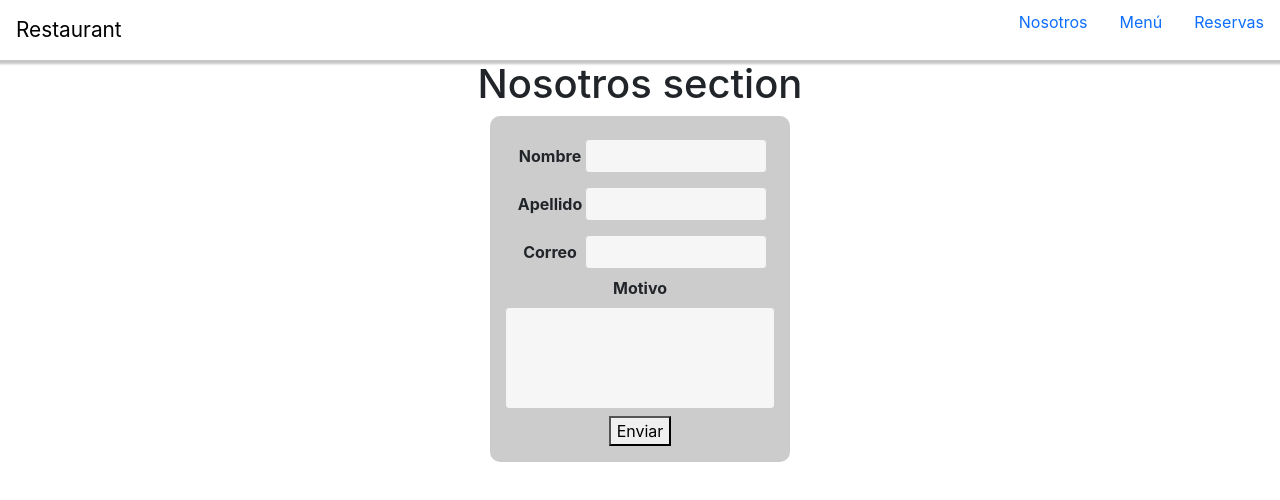
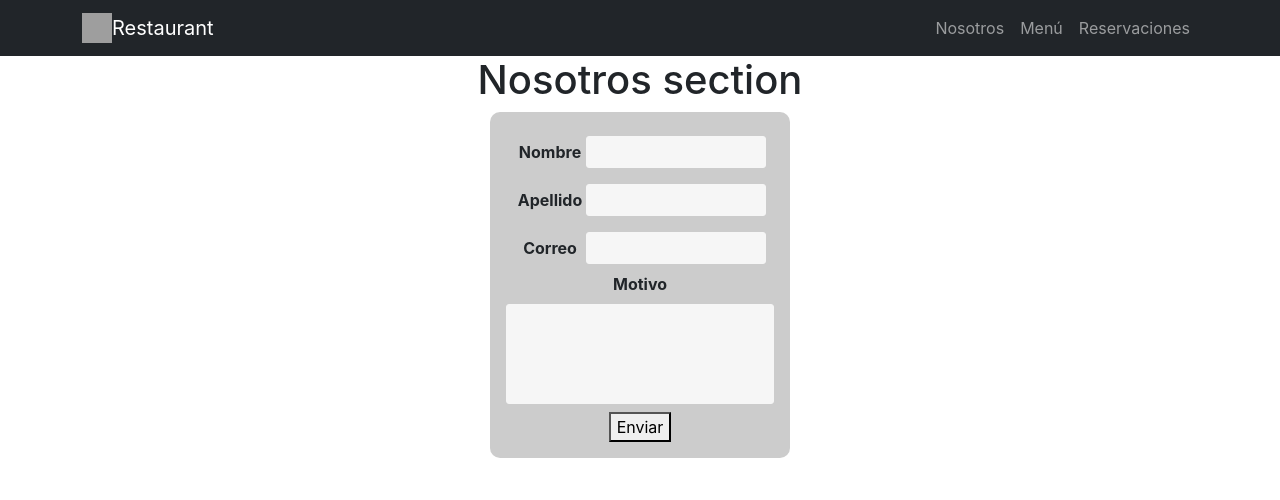
Before and after one commit to YeisonKirax/udd-proyecto-04, a React (Create React App) app: page / in a window 1280 px wide. Shown: the top 500 px of the page. Built offline with nearby package versions, Linux system fonts and the light colour scheme; grey boxes are pictures that could not be loaded.

Commit message:
barra de navegación mejorada con bootstrap

```diff
--- a/src/components/Navbar/Navbar.js
+++ b/src/components/Navbar/Navbar.js
@@ -1,46 +1,25 @@
-import React, { useState } from 'react';
+import React from 'react';
+import { Container, Nav, Navbar } from 'react-bootstrap';
 import './navbar.css';
-export default function Navbar() {
-  const [ isNavExpanded, setIsNavExpanded ] = useState( false )
+export default function NavbarCustom() {
+  return (
+    <Navbar bg="dark" variant='dark' expand="lg">
+      <Container>
+        <Navbar.Brand href="/about-us">
+          <img src='https://react-bootstrap.github.io/logo.svg' width="30" height="30" className="d-inline-block align-top"
+            alt="React Bootstrap logo"></img>
+          Restaurant
+        </Navbar.Brand>
+        <Navbar.Toggle aria-controls="basic-navbar-nav"></Navbar.Toggle>
+        <Navbar.Collapse id='basic-navbar-nav'>
+          <Nav className="me-auto">
+            <Nav.Link href='/about-us'>Nosotros</Nav.Link>
+            <Nav.Link href='/menu'>Menú</Nav.Link>
+            <Nav.Link href='/reservations'>Reservaciones</Nav.Link>
+          </Nav>
+        </Navbar.Collapse>
+      </Container>
 
-  return (
-    <nav className="navigation">
-      <a href="/" className="brand-name">
-        Restaurant
-      </a>
-      <button className="hamburger" onClick={ () => {
-        setIsNavExpanded( !isNavExpanded );
-      } }>
-        {/* icon from heroicons.com */ }
-        <svg
-          xmlns="http://www.w3.org/2000/svg"
-          className="h-5 w-5"
-          viewBox="0 0 20 20"
-          fill="white"
-        >
-          <path
-            fillRule="evenodd"
-            d="M3 5a1 1 0 011-1h12a1 1 0 110 2H4a1 1 0 01-1-1zM3 10a1 1 0 011-1h12a1 1 0 110 2H4a1 1 0 01-1-1zM9 15a1 1 0 011-1h6a1 1 0 110 2h-6a1 1 0 01-1-1z"
-            clipRule="evenodd"
-          />
-        </svg>
-      </button>
-      <div
-        className={
-          isNavExpanded ? "navigation-menu expanded" : "navigation-menu"
-        }>
-        <ul>
-          <li>
-            <a href="/about-us">Nosotros</a>
-          </li>
-          <li>
-            <a href="/menu">Menú</a>
-          </li>
-          <li>
-            <a href="/reservations">Reservas</a>
-          </li>
-        </ul>
-      </div>
-    </nav>
-  );
+    </Navbar >
+  )
 }
--- a/src/components/Navbar/navbar.css
+++ b/src/components/Navbar/navbar.css
@@ -1,99 +1,3 @@
-.navigation {
-  height: 60px;
-  width: 100%;
-  display: flex;
-  align-items: center;
-  position: relative;
-  padding: 0.5rem 0rem;
-  background-color: #fff;
-  color: black;
-  box-shadow: 0 2px 2px 2px rgba(9, 9, 9, 0.23);
+.navbar-collapse {
+  flex-grow: 0;
 }
-
-.brand-name {
-  text-decoration: none;
-  color: black;
-  font-size: 1.3rem;
-  margin-left: 1rem;
-}
-
-.navigation-menu {
-  margin-left: auto;
-}
-
-.navigation-menu ul {
-  display: flex;
-  padding: 0;
-}
-
-.navigation-menu li {
-  list-style-type: none;
-  margin: 0 1rem;
-}
-
-.navigation-menu li a {
-  text-decoration: none;
-  display: block;
-  width: 100%;
-}
-
-.hamburger {
-  border: 0;
-  height: 40px;
-  width: 40px;
-  padding: 0.5rem;
-  border-radius: 50%;
-  background-color: #283b8b;
-  cursor: pointer;
-  transition: background-color 0.2s ease-in-out;
-  position: absolute;
-  top: 50%;
-  right: 25px;
-  transform: translateY(-50%);
-  display: none;
-}
-
-.hamburger:hover {
-  background-color: #2642af;
-}
-
-@media screen and (max-width: 768px) {
-  .hamburger {
-    display: block;
-  }
-}
-
-@media screen and (max-width: 768px) {
-  .navigation-menu ul {
-    position: absolute;
-    top: 60px;
-    left: 0;
-    flex-direction: column;
-    width: 100%;
-    height: calc(100vh - 77px);
-    background-color: white;
-    border-top: 1px solid black;
-    display: none;
-  }
-
-  .navigation-menu li {
-    text-align: center;
-    margin: 0;
-  }
-
-  .navigation-menu li a {
-    color: black;
-    width: 100%;
-    padding: 1.5rem 0;
-  }
-
-  .navigation-menu li:hover {
-    background-color: #eee;
-  }
-}
-
-@media screen and (max-width: 768px) {
-  .navigation-menu.expanded ul {
-    display: block;
-  }
-}
```
